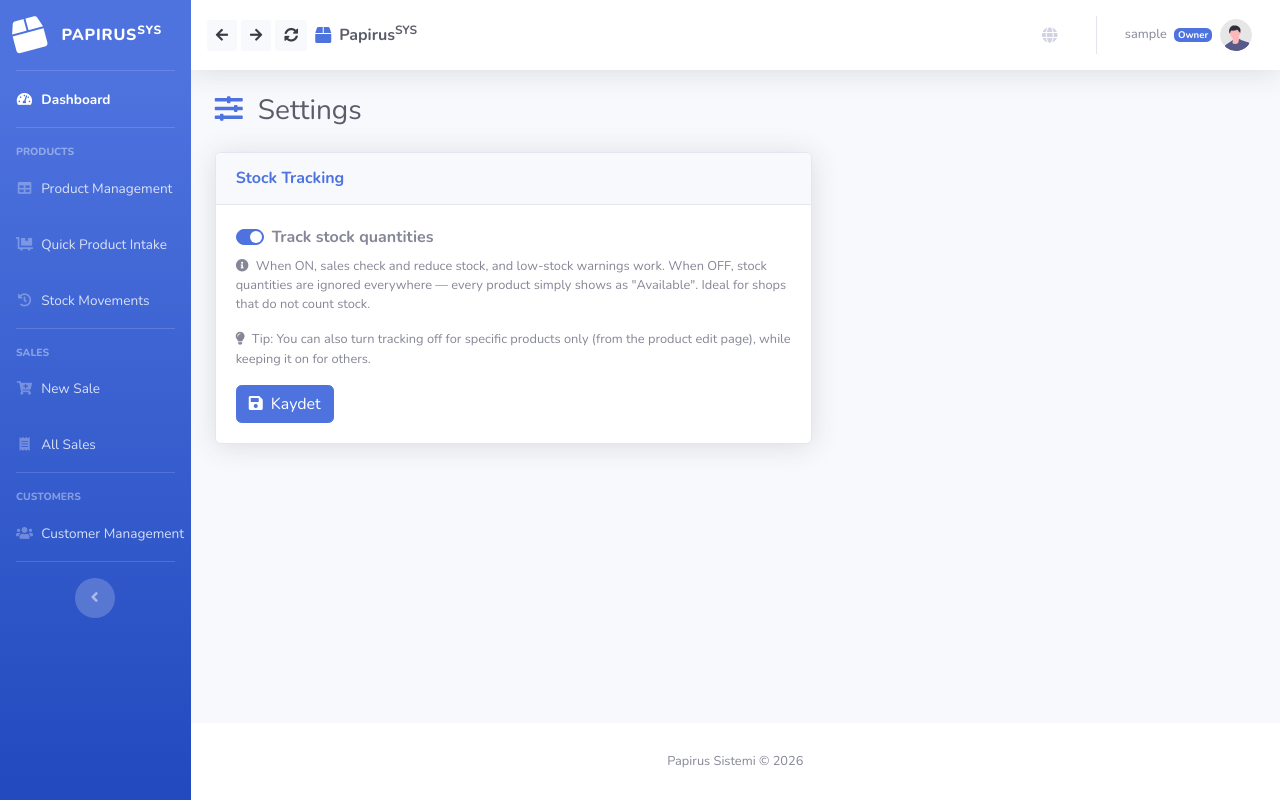
After one commit to Storkin/Papirus_sys_final, a Django app: page /settings/ in a window 1280 px wide. The commit adds this page. Run offline with Django 5.2, Linux system fonts and the light colour scheme; the visitor is signed in with stand-in values (Sample User, id 1); data comes from the database, SQL or seed files in the repository; some libraries are stand-ins or nearby versions.

Commit message:
Stok takibi kapatma: genel şalter (Ayarlar) + ürün bazlı; kapalıysa 'Mevcut' gösterir, satışta stok umursanmaz

```diff
--- a/toptanci_projesi/inventory/forms.py
+++ b/toptanci_projesi/inventory/forms.py
@@ -48,7 +48,7 @@ class ProductForm(forms.ModelForm):
         fields = [
             'name', 'category', 'price', 'manufacturer',
             'stock_quantity', 'unit', 'barcode',
-            'tax_rate', 'supplier', 'shelf_location', 'min_stock'
+            'tax_rate', 'supplier', 'shelf_location', 'min_stock', 'track_stock'
         ]
         widgets = {
             'name': forms.TextInput(attrs={'class': 'form-control'}),
@@ -60,6 +60,7 @@ class ProductForm(forms.ModelForm):
             'supplier': forms.TextInput(attrs={'class': 'form-control'}),
             'shelf_location': forms.TextInput(attrs={'class': 'form-control', 'placeholder': 'A1, B3...'}),
             'min_stock': forms.NumberInput(attrs={'class': 'form-control'}),
+            'track_stock': forms.CheckboxInput(attrs={'class': 'form-check-input'}),
         }
 
 
--- a/toptanci_projesi/inventory/models.py
+++ b/toptanci_projesi/inventory/models.py
@@ -17,12 +17,14 @@ class Product(models.Model):
     supplier = models.CharField(max_length=255, blank=True, default="", verbose_name=_("Supplier"))
     shelf_location = models.CharField(max_length=50, blank=True, default="", verbose_name=_("Shelf Location"))
     min_stock = models.IntegerField(default=0, verbose_name=_("Minimum Stock"))
+    track_stock = models.BooleanField(default=True, verbose_name=_("Track Stock"))
 
     def __str__(self):
         return f"{self.name} - {self.manufacturer}"
 
     def is_low_stock(self):
-        return self.stock_quantity <= self.min_stock
+        # Stok takibi kapalıysa (ürün bazında) düşük stok uyarısı olmaz
+        return self.track_stock and self.stock_quantity <= self.min_stock
 
 
 class Customer(models.Model):
@@ -137,6 +139,20 @@ class ReferenceBarcode(models.Model):
         ordering = ['name']
 
 
+class AppSetting(models.Model):
+    """Tek satırlık genel ayar. stock_tracking_enabled = ana stok takibi şalteri.
+    Kapalıysa hiçbir üründe stok umursanmaz (hepsi 'Mevcut')."""
+    stock_tracking_enabled = models.BooleanField(default=True, verbose_name=_("Stock Tracking"))
+
+    @classmethod
+    def get(cls):
+        obj, _created = cls.objects.get_or_create(pk=1)
+        return obj
+
+    def __str__(self):
+        return "Uygulama Ayarları"
+
+
 @receiver(post_save, sender=Product)
 def learn_barcode(sender, instance, **kwargs):
     """Oto-öğrenme: barkodu olan her ürün referans hafızaya yazılır/güncellenir."""
--- a/toptanci_projesi/inventory/urls.py
+++ b/toptanci_projesi/inventory/urls.py
@@ -27,6 +27,7 @@ urlpatterns = [
     path('api/barcode/<str:code>/', views.barcode_lookup, name='barcode_lookup'),
     path('reference/import/', views.reference_import, name='reference_import'),
     path('reference/import/template/', views.reference_import_template, name='reference_import_template'),
+    path('settings/', views.app_settings, name='app_settings'),
     path('update/', views.update_app, name='update_app'),
     path('restart/', views.restart_app, name='restart_app'),
 ]
--- a/toptanci_projesi/inventory/views.py
+++ b/toptanci_projesi/inventory/views.py
@@ -3,7 +3,7 @@ from django.contrib.auth.forms import UserCreationForm
 from django.contrib.auth import login
 from django.contrib.auth.views import LoginView
 from django.contrib.auth.decorators import login_required
-from .models import Product, StockMovement, Customer, Sale, SaleItem, ReferenceBarcode
+from .models import Product, StockMovement, Customer, Sale, SaleItem, ReferenceBarcode, AppSetting
 from .forms import ProductForm, CustomerForm
 from django.http import HttpResponseRedirect, HttpResponse, JsonResponse
 from django.urls import reverse
@@ -158,6 +158,7 @@ def product_list(request):
         'low_stock': low_stock,
         'current_sort': sort,
         'sort_params': sort_params,
+        'stock_tracking': AppSetting.get().stock_tracking_enabled,
     }
     return render(request, 'inventory/product_list.html', context)
 
@@ -367,8 +368,17 @@ def sale_list(request):
 
 @login_required
 def sale_create(request):
-    products = Product.objects.filter(stock_quantity__gt=0).order_by('name')
+    from django.db.models import Q
+    global_tracking = AppSetting.get().stock_tracking_enabled
+    # Takip açıksa: stokta olanlar + takibi kapalı ürünler. Takip kapalıysa: hepsi.
+    if global_tracking:
+        products = Product.objects.filter(Q(stock_quantity__gt=0) | Q(track_stock=False)).order_by('name')
+    else:
+        products = Product.objects.all().order_by('name')
     customers = Customer.objects.order_by('name')
+
+    def is_tracked(product):
+        return global_tracking and product.track_stock
 
     if request.method == 'POST':
         customer_id = request.POST.get('customer')
@@ -397,15 +407,17 @@ def sale_create(request):
             return render(request, 'inventory/sale_create.html', {
                 'products': products,
                 'customers': customers,
+                'global_tracking': global_tracking,
                 'error': 'En az bir ürün eklemelisiniz.',
             })
 
-        # Stok yeterliliği kontrolü
+        # Stok yeterliliği kontrolü (yalnızca stok takibi açık ürünler için)
         for item in items:
-            if item['product'].stock_quantity < item['quantity']:
+            if is_tracked(item['product']) and item['product'].stock_quantity < item['quantity']:
                 return render(request, 'inventory/sale_create.html', {
                     'products': products,
                     'customers': customers,
+                    'global_tracking': global_tracking,
                     'error': f'"{item["product"].name}" için yeterli stok yok. Mevcut: {item["product"].stock_quantity}',
                 })
 
@@ -427,18 +439,19 @@ def sale_create(request):
                 quantity=item['quantity'],
                 unit_price=item['unit_price'],
             )
-            # Stok düş
+            # Stok düş — yalnızca stok takibi açık ürünler için
             product = item['product']
-            old_stock = product.stock_quantity
-            product.stock_quantity -= item['quantity']
-            product.save()
-            StockMovement.objects.create(
-                product=product,
-                change_amount=-item['quantity'],
-                old_stock=old_stock,
-                new_stock=product.stock_quantity,
-                note=f'Satış #{sale.pk}',
-            )
+            if is_tracked(product):
+                old_stock = product.stock_quantity
+                product.stock_quantity -= item['quantity']
+                product.save()
+                StockMovement.objects.create(
+                    product=product,
+                    change_amount=-item['quantity'],
+                    old_stock=old_stock,
+                    new_stock=product.stock_quantity,
+                    note=f'Satış #{sale.pk}',
+                )
 
         # Müşteri borcuna ekle
         if add_to_debt and customer:
@@ -450,6 +463,7 @@ def sale_create(request):
     return render(request, 'inventory/sale_create.html', {
         'products': products,
         'customers': customers,
+        'global_tracking': global_tracking,
     })
 
 
@@ -890,6 +904,20 @@ def reference_import_template(request):
     return response
 
 
+# ─── Ayarlar ────────────────────────────────────────────────────────────────────
+
+@patron_required
+def app_settings(request):
+    """Genel uygulama ayarları — şimdilik: ana stok takibi şalteri."""
+    setting = AppSetting.get()
+    saved = False
+    if request.method == 'POST':
+        setting.stock_tracking_enabled = request.POST.get('stock_tracking_enabled') == 'on'
+        setting.save()
+        saved = True
+    return render(request, 'inventory/app_settings.html', {'setting': setting, 'saved': saved})
+
+
 # ─── Uygulama Güncelleme (uygulama içinden) ─────────────────────────────────────
 
 @patron_required
--- a/toptanci_projesi/templates/base.html
+++ b/toptanci_projesi/templates/base.html
@@ -163,6 +163,10 @@
                             <div class="dropdown-menu dropdown-menu-right shadow animated--grow-in" aria-labelledby="userDropdown">
                                 {% if user.is_superuser %}
                                 <h6 class="dropdown-header">{% trans "Administration" %}</h6>
+                                <a class="dropdown-item" href="{% url 'app_settings' %}">
+                                    <i class="fas fa-sliders-h fa-sm fa-fw mr-2 text-gray-400"></i>
+                                    {% trans "Settings" %}
+                                </a>
                                 <a class="dropdown-item" href="{% url 'register' %}">
                                     <i class="fas fa-user-plus fa-sm fa-fw mr-2 text-gray-400"></i>
                                     {% trans "Add User" %}
--- /dev/null
+++ b/toptanci_projesi/templates/inventory/app_settings.html
@@ -0,0 +1,47 @@
+{% extends 'base.html' %}
+{% load i18n %}
+
+{% block content %}
+<div class="d-sm-flex align-items-center justify-content-between mb-4">
+    <h1 class="h3 mb-0 text-gray-800">
+        <i class="fas fa-sliders-h mr-2 text-primary"></i> {% trans "Settings" %}
+    </h1>
+</div>
+
+{% if saved %}
+<div class="alert alert-success"><i class="fas fa-check-circle mr-1"></i> {% trans "Settings saved." %}</div>
+{% endif %}
+
+<div class="row">
+    <div class="col-lg-7">
+        <div class="card shadow mb-4">
+            <div class="card-header py-3">
+                <h6 class="m-0 font-weight-bold text-primary">{% trans "Stock Tracking" %}</h6>
+            </div>
+            <div class="card-body">
+                <form method="post">
+                    {% csrf_token %}
+                    <div class="custom-control custom-switch mb-2">
+                        <input type="checkbox" class="custom-control-input" id="stockTracking"
+                               name="stock_tracking_enabled" {% if setting.stock_tracking_enabled %}checked{% endif %}>
+                        <label class="custom-control-label font-weight-bold" for="stockTracking">
+                            {% trans "Track stock quantities" %}
+                        </label>
+                    </div>
+                    <p class="text-muted small">
+                        <i class="fas fa-info-circle mr-1"></i>
+                        {% trans "When ON, sales check and reduce stock, and low-stock warnings work. When OFF, stock quantities are ignored everywhere — every product simply shows as \"Available\". Ideal for shops that do not count stock." %}
+                    </p>
+                    <p class="text-muted small mb-3">
+                        <i class="fas fa-lightbulb mr-1"></i>
+                        {% trans "Tip: You can also turn tracking off for specific products only (from the product edit page), while keeping it on for others." %}
+                    </p>
+                    <button type="submit" class="btn btn-primary">
+                        <i class="fas fa-save mr-1"></i> {% trans "Save" %}
+                    </button>
+                </form>
+            </div>
+        </div>
+    </div>
+</div>
+{% endblock %}
```
Also changed, not shown: toptanci_projesi/templates/inventory/product_list.html (+7 -1 lines), toptanci_projesi/templates/inventory/sale_create.html (+22 -10 lines), toptanci_projesi/inventory/migrations/0008_appsetting_product_track_stock.py (added), toptanci_projesi/locale/en/LC_MESSAGES/django.po, toptanci_projesi/locale/tr/LC_MESSAGES/django.po, 2 other files.
